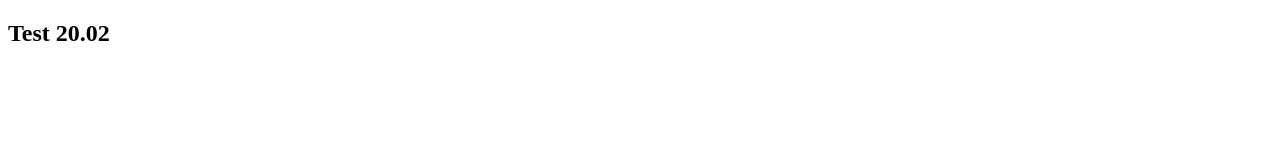
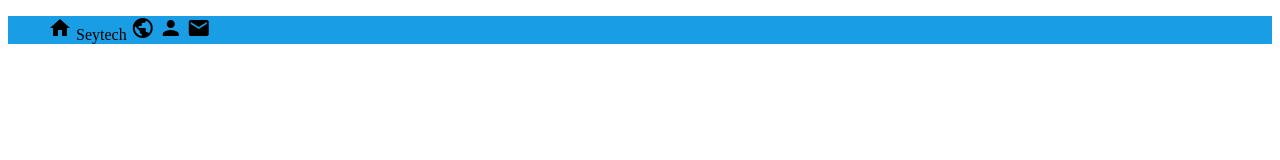
Before and after one commit to Niveen-Shaaban/Social-Network-Project, a plain HTML site: page index.html in a window 1280 px wide. Drawn offline with Linux system fonts and the light colour scheme.

Commit message:
modified files

```diff
--- a/index.html
+++ b/index.html
@@ -2,16 +2,33 @@
 <html lang="en">
   <head>
     <meta name="viewport" content="width=device-width, initial-scale=1.0" />
-    <title>Sociel Network</title>
+    <link rel="stylesheet" href="./styles.css">
+    <link href="https://fonts.googleapis.com/icon?family=Material+Icons" rel="stylesheet">
+    <title>Social Network</title>
   </head>
   <body>
     <!-- This is the whole container -->
     <div class="container">
       <!-- This is the first section -->
       <!-- Timur -->
-      <section class="section1">
-        <navbar> </navbar>
-      </section>
+        <nav>
+          <ul>
+            <li>
+              <span class="material-icons">home</span>
+              <span>Seytech</span>
+            </li>
+            <li>
+              <span class="material-icons">public</span>
+            </li>
+            <li>
+              <span class="material-icons">person</span>
+            </li>
+            <li>
+              <span class="material-icons">mail</span>
+            </li>
+          </ul>
+        </nav>
+
       <!-- This is the second section -->
       <section class="section2">
         <!-- Aruzhan -->
@@ -20,7 +37,6 @@
         <main></main>
         <!-- Timur -->
         <aside class="right"></aside>
-        <h1>Test 20.02</h1>
       </section>
       <!-- This is the third section -->
       <!-- Aruzhan -->
--- a/styles.css
+++ b/styles.css
@@ -0,0 +1,16 @@
+nav {
+  background-color: #199de5;
+}
+
+ul {
+  list-style: none;
+
+}
+
+li {
+  display: inline-block;
+}
+
+li:hover {
+  background-color: white;
+}
```
